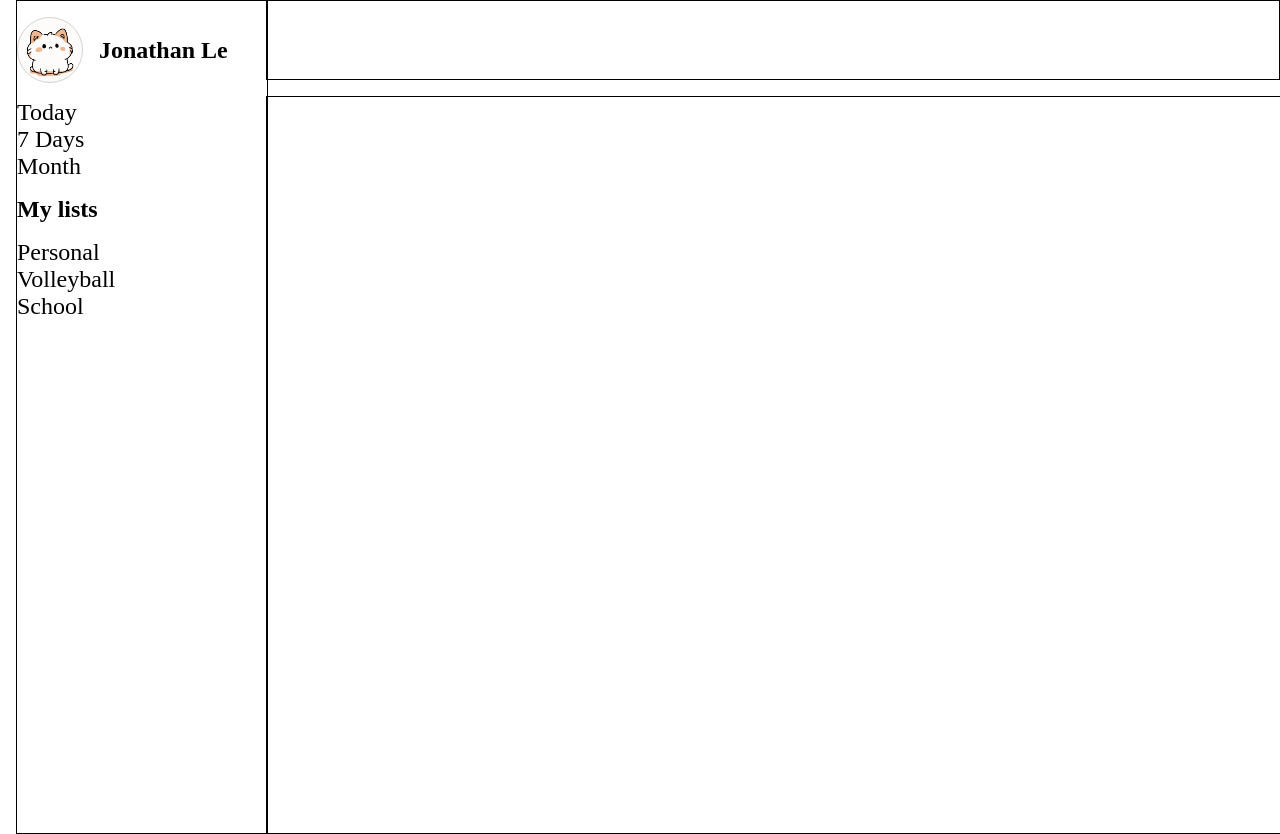
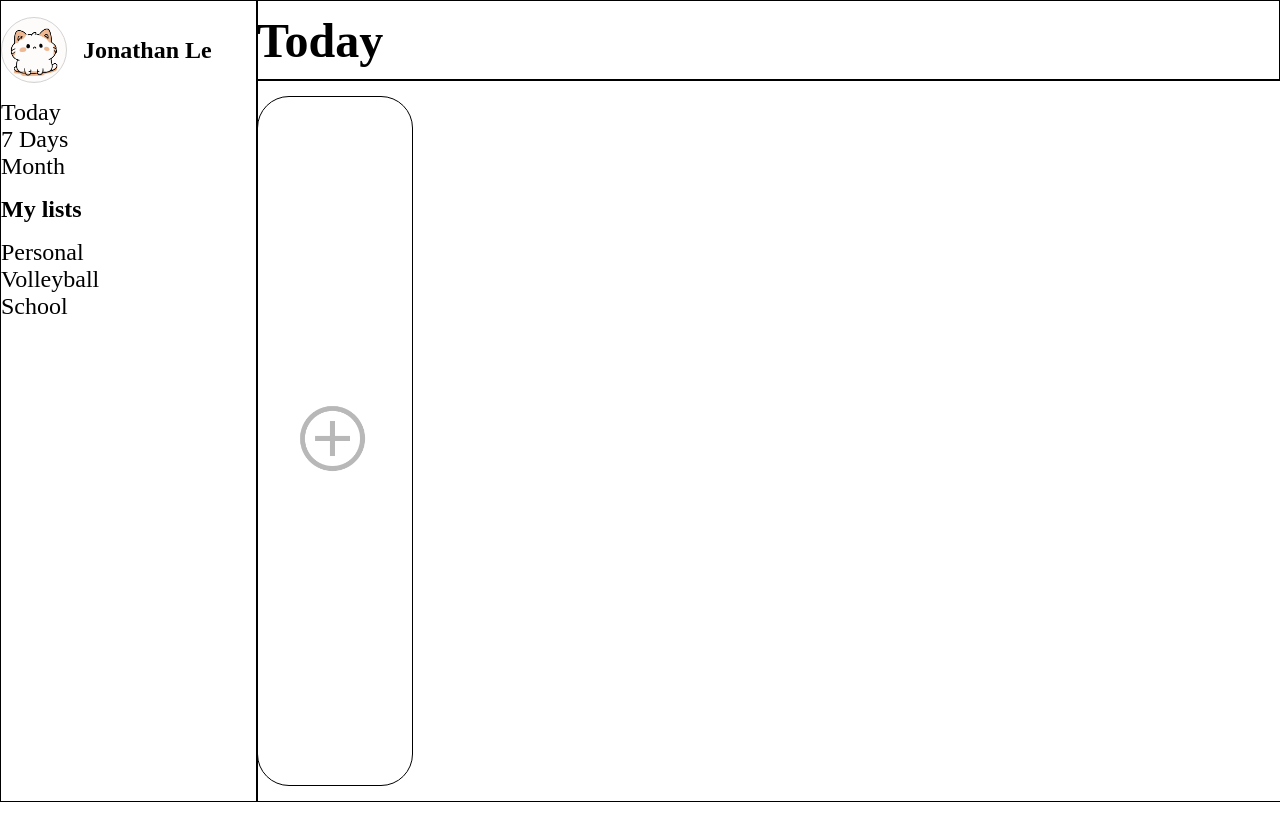
Before and after one commit to Jonathan-C-L/To-Do-List, a website built with webpack: page src/index.html in a window 1280 px wide. After the commit the page ends 802 px from the top, so only its background shows below. Built offline with nearby package versions, Linux system fonts and the light colour scheme.

Commit message:
add new list button displays now

```diff
--- a/src/components/content.js
+++ b/src/components/content.js
@@ -0,0 +1,10 @@
+import { newListButton } from "./content/add-list.js";
+
+export { Content };
+
+const content = document.querySelector(".content");
+
+function Content(){
+    const listButton = newListButton();
+    content.appendChild(listButton);
+}
--- a/src/components/content/add-list.js
+++ b/src/components/content/add-list.js
@@ -0,0 +1,15 @@
+import { createNewContainer, createNewDiv } from "../lib/lib.js";
+import plusSign from "../../assets/plus.png";
+
+export { newListButton };
+
+function newListButton(){
+    const listButton = document.createElement("img");
+    listButton.src = plusSign;
+    listButton.classList.add("plus-sign");
+    const images = [listButton];
+
+    const newListButton = createNewContainer("add-new-list", images);
+
+    return newListButton;
+}
--- a/src/components/header.js
+++ b/src/components/header.js
@@ -0,0 +1,10 @@
+export { changeHeader, Header };
+
+function changeHeader(event){
+    const header = document.querySelector("header");
+    header.textContent = event.srcElement.outerText;
+}
+function Header(){
+    const header = document.querySelector("header");
+    header.textContent = "Today";
+}
--- a/src/components/sidebar.js
+++ b/src/components/sidebar.js
@@ -1,7 +1,8 @@
 import { renderProfile } from "./sidebar/profile.js";
 import { renderTimeRange } from "./sidebar/time-range.js";
 import { renderLists } from "./sidebar/lists.js";
-import { createNewDiv } from "./lib/lib.js";
+import { createNewDiv, addGlobalEventListener } from "./lib/lib.js";
+import { changeHeader, loadHeader } from "./header.js"
 export { Sidebar };
 
 const sidebar = document.querySelector(".sidebar");
@@ -17,4 +18,10 @@ function Sidebar(){
     sidebar.appendChild(timeRange);
     sidebar.appendChild(listTitle);
     sidebar.appendChild(lists);
+    eventHandlers();
 }
+function eventHandlers(){
+    const parent = document.querySelector(".sidebar");
+
+    addGlobalEventListener("click", ".time-range>div>div", parent, (e)=>{changeHeader(e);});
+}
--- a/src/components/sidebar/lists.js
+++ b/src/components/sidebar/lists.js
@@ -41,7 +41,5 @@ function renderLists(){
         items.push(item);
     });
 
-
-
     return createNewContainer("lists", items);
 }
--- a/src/components/sidebar/time-range.js
+++ b/src/components/sidebar/time-range.js
@@ -10,30 +10,24 @@ function renderTimeRange(){
 function createDay(){
     const day = createNewDiv("day");
     const title = document.createElement("div");
-    const count = createNewDiv("count");
     title.textContent = "Today";
     day.appendChild(title);
-    day.appendChild(count);
 
     return day;
 }
 function createWeek(){
     const week = createNewDiv("week");
     const title = document.createElement("div");
-    const count = createNewDiv("count");
     title.textContent = "7 Days";
     week.appendChild(title);
-    week.appendChild(count);
 
     return week;
 }
 function createMonth(){
     const month = createNewDiv("month");
     const title = document.createElement("div");
-    const count = createNewDiv("count");
     title.textContent = "Month";
     month.appendChild(title);
-    month.appendChild(count);
 
     return month;
 }
--- a/src/index.js
+++ b/src/index.js
@@ -1,9 +1,12 @@
 import "./styles.css";
 import { Sidebar } from "./components/sidebar.js";
-
+import { Header } from "./components/header.js";
+import { Content } from "./components/content.js";
 //  checks node environment
  if (process.env.NODE_ENV !== 'production') {
    console.log('Looks like we are in development mode!');
  }
 
 Sidebar();
+Header();
+Content();
--- a/src/styles.css
+++ b/src/styles.css
@@ -3,6 +3,12 @@
     padding: 0;
     margin: 0;
     --spacing: 1rem;
+    --sidebarWidth: 2fr;
+    --contentWidth: 7fr;
+    --addListWidth: 1fr;
+    --headerHeight: 10vh;
+    --contentHeight: 45vh;
+    --titleSize: x-large;
 }
 /* general */
 .container{
@@ -14,13 +20,12 @@
 /* grid */
 body{
     display: grid;
-    grid-template-columns: 2fr 7fr 1fr;
-    grid-template-rows: 10vh 45vh 45vh;
+    grid-template-columns: var(--sidebarWidth) var(--contentWidth) var(--addListWidth);
+    grid-template-rows: var(--headerHeight) var(--contentHeight) var(--contentHeight);
     grid-template-areas:
         "sidebar header header"
         "sidebar content content"
         "sidebar content content";
-    gap: var(--spacing);
 }
 header{
     grid-area: header;
@@ -31,13 +36,15 @@ header{
     height: 100%;
     grid-area: content;
     border: 1px solid black;
+    display: flex;
+    align-items: center;
+    justify-content: space-between;
 }
 .sidebar{
     width: 100%;
     height: 100%;
     grid-area: sidebar;
-    font-size: x-large;
-    margin: 0 0 0 var(--spacing);
+    font-size: var(--titleSize);
     border: 1px solid black;
 }
 /* sidebar */
@@ -58,3 +65,42 @@ header{
 .lists, .time-range{
     flex-direction: column;
 }
+.time-range>div>div:hover{
+    color: grey;
+}
+.time-range>div>div:active{
+    font-weight: bolder;
+    color: black;
+}
+/* header */
+header{
+    font-size: 3rem;
+    font-weight: bold;
+    display: flex;
+    align-items: center;
+}
+
+/* new list button */
+.add-new-list{
+    --buttonWidth: 15%;
+    --buttonHeight: 100%;
+    --radius: 2rem;
+    margin: 0;
+    grid-area: content;
+    border: 1px solid black;
+    border-radius: var(--radius);
+    width: var(--buttonWidth);
+    height: calc(var(--buttonHeight) - 2 * var(--spacing)) ;
+    display: flex;
+    justify-content: center;
+    align-items: center;
+}
+.plus-sign{
+    --imageSize: 5rem;
+    width: var(--imageSize);
+    height: var(--imageSize);
+    opacity: 0.28;
+}
+.add-new-list:hover{
+    box-shadow: 5px 5px 15px grey;
+}
```
Also changed, not shown: src/assets/plus.png (added).
